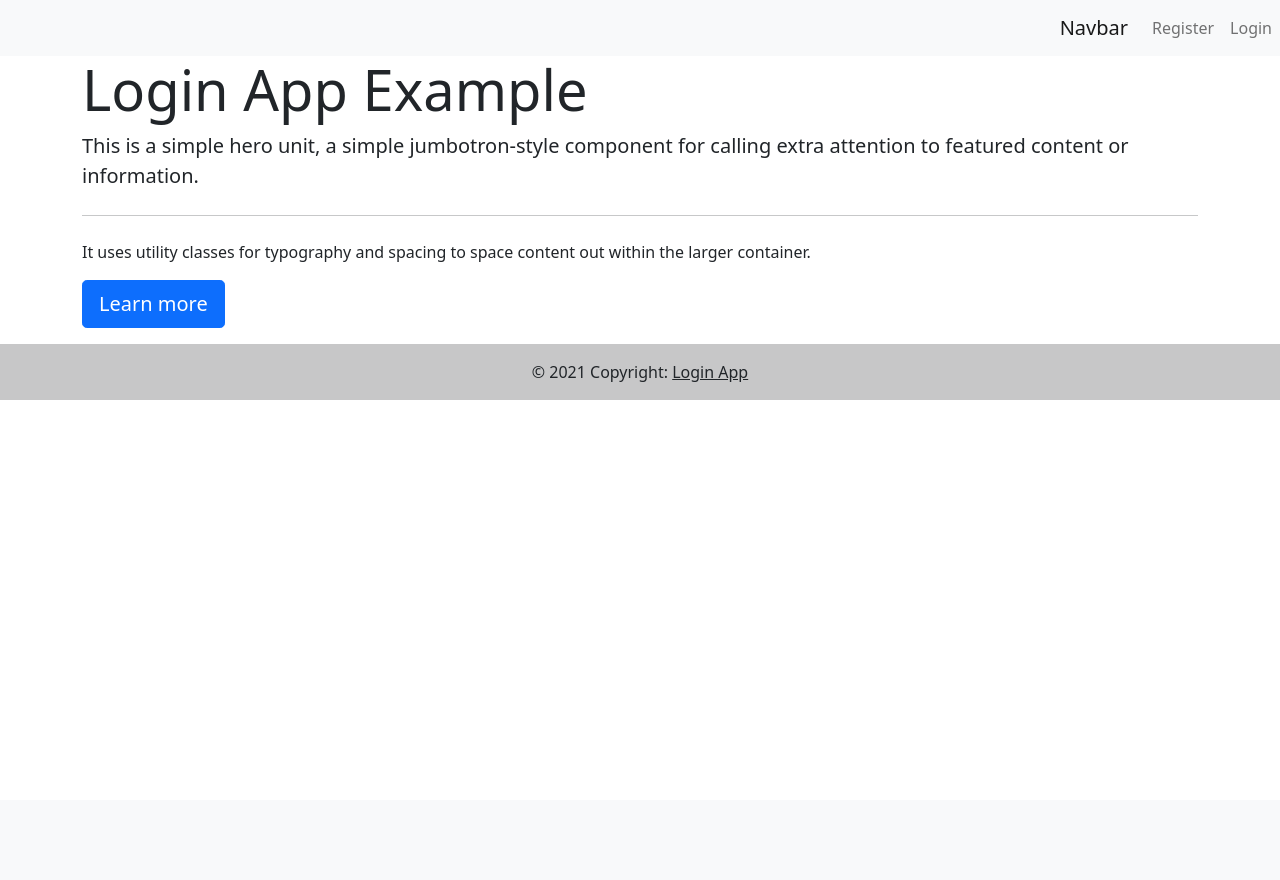
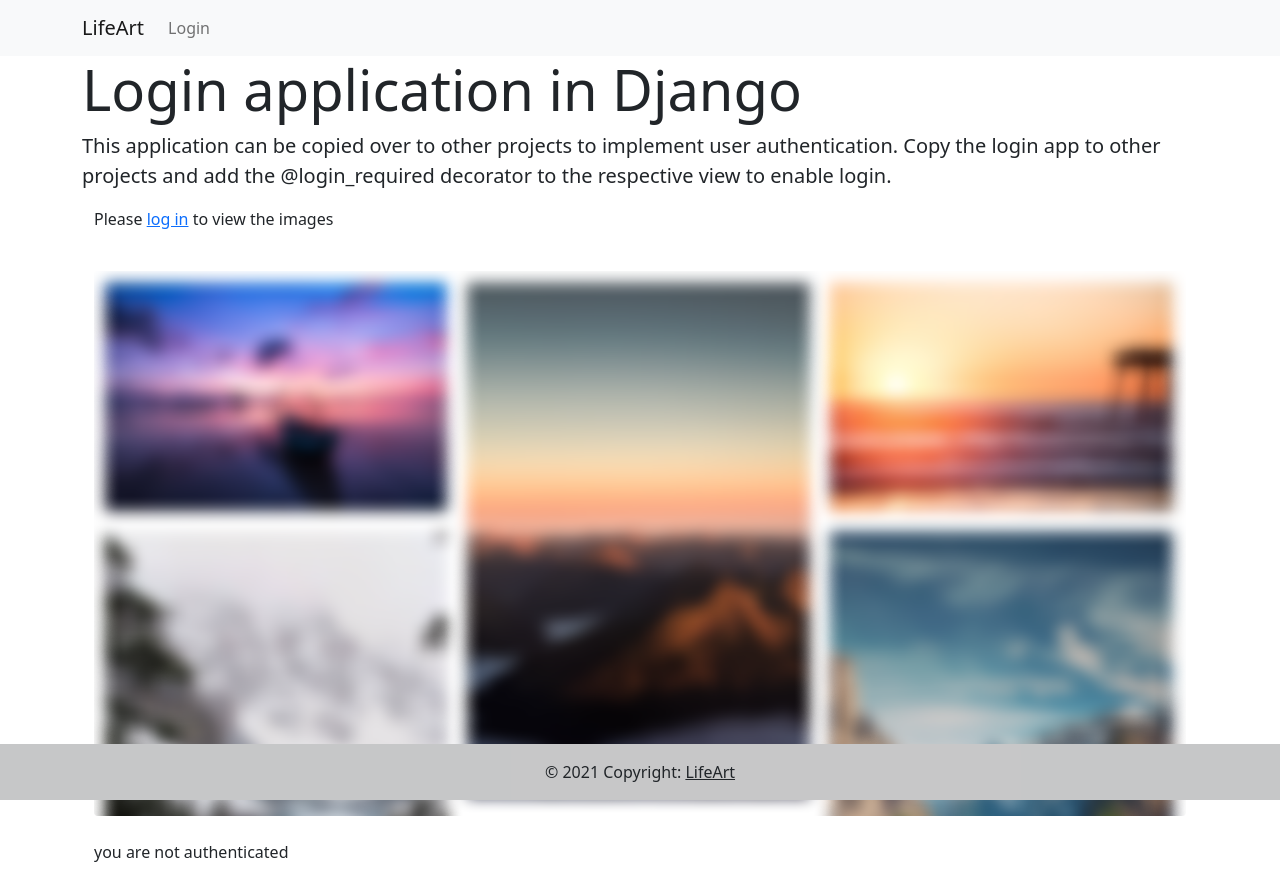
Before and after one commit to atmosinf/tsi_htmlworkshop, a Django app: page / in a window 1280 px wide. Before the commit the page ends 400 px from the top, so only its background shows below. Run offline with Django 3.2, Linux system fonts and the light colour scheme.

Commit message:
finished assignment 2

```diff
--- a/Topic 8/LABORATORY_WORK_N2/loginproject/loginapp/templates/loginapp/base.html
+++ b/Topic 8/LABORATORY_WORK_N2/loginproject/loginapp/templates/loginapp/base.html
@@ -8,19 +8,23 @@
     <title>Login App</title>
     <!-- CSS only -->
     <link href="https://cdn.jsdelivr.net/npm/bootstrap@5.1.3/dist/css/bootstrap.min.css" rel="stylesheet" integrity="sha384-1BmE4kWBq78iYhFldvKuhfTAU6auU8tT94WrHftjDbrCEXSU1oBoqyl2QvZ6jIW3" crossorigin="anonymous">
+    <link rel="stylesheet" href="{% static 'css/stylesheet.css' %}">
 </head>
 <body>
     <!-- Image and text -->
     <nav class="navbar navbar-expand-lg navbar-light bg-light">
-      <div class="container"></div>
-      <a class="navbar-brand" href="#">Navbar</a>
+      <div class="container">
+      <a class="navbar-brand" href="{% url 'loginapp:index' %}">LifeArt</a>
       <button class="navbar-toggler" type="button" data-toggle="collapse" data-target="#navbarNavAltMarkup" aria-controls="navbarNavAltMarkup" aria-expanded="false" aria-label="Toggle navigation">
         <span class="navbar-toggler-icon"></span>
       </button>
       <div class="collapse navbar-collapse" id="navbarNavAltMarkup">
         <div class="navbar-nav">
-          <a class="nav-item nav-link" href="#">Register</a>
-          <a class="nav-item nav-link" href="#">Login</a>
+          {% if user.is_authenticated %}
+          <a class="nav-item nav-link" href="{% url 'loginapp:logout' %}">Logout</a>
+          {% else %}
+          <a class="nav-item nav-link" href="{% url 'loginapp:login' %}">Login</a>
+          {% endif %}
         </div>
       </div>
       </div>
@@ -29,11 +33,11 @@
   {% block bodyblock %}
   {% endblock %}
   </div>
-  <footer class="bg-light text-center text-lg-start">
+  <footer class="bg-light text-center text-lg-start fixed-bottom">
     <!-- Copyright -->
     <div class="text-center p-3" style="background-color: rgba(0, 0, 0, 0.2);">
       © 2021 Copyright:
-      <a class="text-dark" href="#">Login App</a>
+      <a class="text-dark" href="#">LifeArt</a>
     </div>
     <!-- Copyright -->
   </footer>
--- a/Topic 8/LABORATORY_WORK_N2/loginproject/loginapp/templates/loginapp/index.html
+++ b/Topic 8/LABORATORY_WORK_N2/loginproject/loginapp/templates/loginapp/index.html
@@ -1,12 +1,69 @@
     {% extends "loginapp/base.html" %}
+    {% load static %}
     {% block bodyblock %}
     <div class="jumbotron">
-        <h1 class="display-4">Login App Example</h1>
-        <p class="lead">This is a simple hero unit, a simple jumbotron-style component for calling extra attention to featured content or information.</p>
-        <hr class="my-4">
-        <p>It uses utility classes for typography and spacing to space content out within the larger container.</p>
-        <p class="lead">
-          <a class="btn btn-primary btn-lg" href="#" role="button">Learn more</a>
-        </p>
+        <h1 class="display-4">Login application in Django</h1>
+        <p class="lead">This application can be copied over to other projects to implement user authentication. Copy the login app to other projects and add the @login_required decorator to the respective view to enable login.</p>
+
+
+      </div>
+      <div class="container">
+        {% if user.is_authenticated %}
+        <!-- Gallery -->
+        <br>
+        <div class="row">
+          <div class="col-lg-4 col-md-12 mb-4 mb-lg-0">
+            <img
+              src="https://mdbootstrap.com/img/Photos/Horizontal/Nature/4-col/img%20(73).jpg"
+              class="w-100 shadow-1-strong rounded mb-4"
+              alt=""
+            />
+
+            <img
+              src="https://mdbootstrap.com/img/Photos/Vertical/mountain1.jpg"
+              class="w-100 shadow-1-strong rounded mb-4"
+              alt=""
+            />
+          </div>
+
+          <div class="col-lg-4 mb-4 mb-lg-0">
+            <img
+              src="https://mdbootstrap.com/img/Photos/Vertical/mountain2.jpg"
+              class="w-100 shadow-1-strong rounded mb-4"
+              alt=""
+            />
+
+            <img
+              src="https://mdbootstrap.com/img/Photos/Horizontal/Nature/4-col/img%20(73).jpg"
+              class="w-100 shadow-1-strong rounded mb-4"
+              alt=""
+            />
+          </div>
+
+          <div class="col-lg-4 mb-4 mb-lg-0">
+            <img
+              src="https://mdbootstrap.com/img/Photos/Horizontal/Nature/4-col/img%20(18).jpg"
+              class="w-100 shadow-1-strong rounded mb-4"
+              alt=""
+            />
+
+            <img
+              src="https://mdbootstrap.com/img/Photos/Vertical/mountain3.jpg"
+              class="w-100 shadow-1-strong rounded mb-4"
+              alt=""
+            />
+          </div>
+        </div>
+        <!-- Gallery -->
+        <p>you are in dude!</p>
+        {% else %}
+        <p>Please <a href="{% url 'loginapp:login' %}">log in</a> to view the images</p><br>
+        <img
+          src="{% static 'images/loginappimages_blur.png' %}"
+          class="w-100 shadow-1-strong rounded mb-4"
+          alt="image not found"
+        />
+        <p>you are not authenticated</p>
+        {% endif %}
       </div>
     {% endblock %}
--- a/Topic 8/LABORATORY_WORK_N2/loginproject/loginapp/urls.py
+++ b/Topic 8/LABORATORY_WORK_N2/loginproject/loginapp/urls.py
@@ -6,5 +6,8 @@ app_name = 'loginapp'
 
 urlpatterns = [
     re_path(r'^$', views.index, name='index'),
-    path('register/', views.register, name='register')
+    path('register/', views.register, name='register'),
+    path('logout/', views.user_logout, name='logout'),
+    path('special/', views.special, name='special'),
+    path('login/', views.user_login, name='login'),
 ]
--- a/Topic 8/LABORATORY_WORK_N2/loginproject/loginapp/views.py
+++ b/Topic 8/LABORATORY_WORK_N2/loginproject/loginapp/views.py
@@ -41,17 +41,21 @@ def user_login(request):
         if user:
             if user.is_active:
                 login(request, user)
-                return HttpResponseRedirect(reverse('index'))
+                return HttpResponseRedirect(reverse('loginapp:index'))
             else:
                 return HttpResponse("ACCOUNT NOT ACTIVE")
         else:
             print("Someone tried to login and failed")
             print(f"Username: {username} and password {password}")
-            return HttpResponse("invalid login details supplied")
+            return render(request, 'loginapp/login.html', {'login_invalid':"invalid login. please try again"})
     else:
         return render(request, 'loginapp/login.html', {})
 
-    @login_required
-    def user_logout(request):
-        logout(request)
-        return HttpResponseRedirect(reverse('index'))
+@login_required
+def user_logout(request):
+    logout(request)
+    return HttpResponseRedirect(reverse('loginapp:index'))
+
+@login_required
+def special(request):
+    return HttpResponse("You are logged in!")
--- a/Topic 8/LABORATORY_WORK_N2/loginproject/loginproject/settings.py
+++ b/Topic 8/LABORATORY_WORK_N2/loginproject/loginproject/settings.py
@@ -130,13 +130,13 @@ USE_TZ = True
 # https://docs.djangoproject.com/en/3.2/howto/static-files/
 
 STATIC_URL = '/static/'
-STATICFILES_DIR = [STATIC_DIR,]
+STATICFILES_DIRS = [STATIC_DIR,]
 
 #MEDIA
 MEDIA_URL = '/media/'
 MEDIA_ROOT = MEDIA_DIR
 
-LOGIN_URL = '/loginapp/user_login'
+LOGIN_URL = '/loginapp/login'
 
 # Default primary key field type
 # https://docs.djangoproject.com/en/3.2/ref/settings/#default-auto-field
--- /dev/null
+++ b/Topic 8/LABORATORY_WORK_N2/loginproject/static/css/stylesheet.css
@@ -0,0 +1,22 @@
+.gradient-custom-2 {
+  /* fallback for old browsers */
+  background: #fccb90;
+
+  /* Chrome 10-25, Safari 5.1-6 */
+  background: -webkit-linear-gradient(to right, #ee7724, #d8363a, #dd3675, #b44593);
+
+  /* W3C, IE 10+/ Edge, Firefox 16+, Chrome 26+, Opera 12+, Safari 7+ */
+  background: linear-gradient(to right, #ee7724, #d8363a, #dd3675, #b44593);
+}
+
+@media (min-width: 768px) {
+  .gradient-form {
+    height: 100vh !important;
+  }
+}
+@media (min-width: 769px) {
+  .gradient-custom-2 {
+    border-top-right-radius: .3rem;
+    border-bottom-right-radius: .3rem;
+  }
+}
```
Also changed, not shown: Topic 8/LABORATORY_WORK_N2/loginproject/loginapp/templates/loginapp/login.html (+53 -10 lines), Topic 8/LABORATORY_WORK_N2/loginproject/loginapp/templates/loginapp/registration.html (+30 -3 lines), Topic 8/LABORATORY_WORK_N2/README.md, Topic 8/LABORATORY_WORK_N2/loginproject/db.sqlite3, Topic 8/LABORATORY_WORK_N2/loginproject/static/images/loginappimages_blur.png (added), 3 other files.
